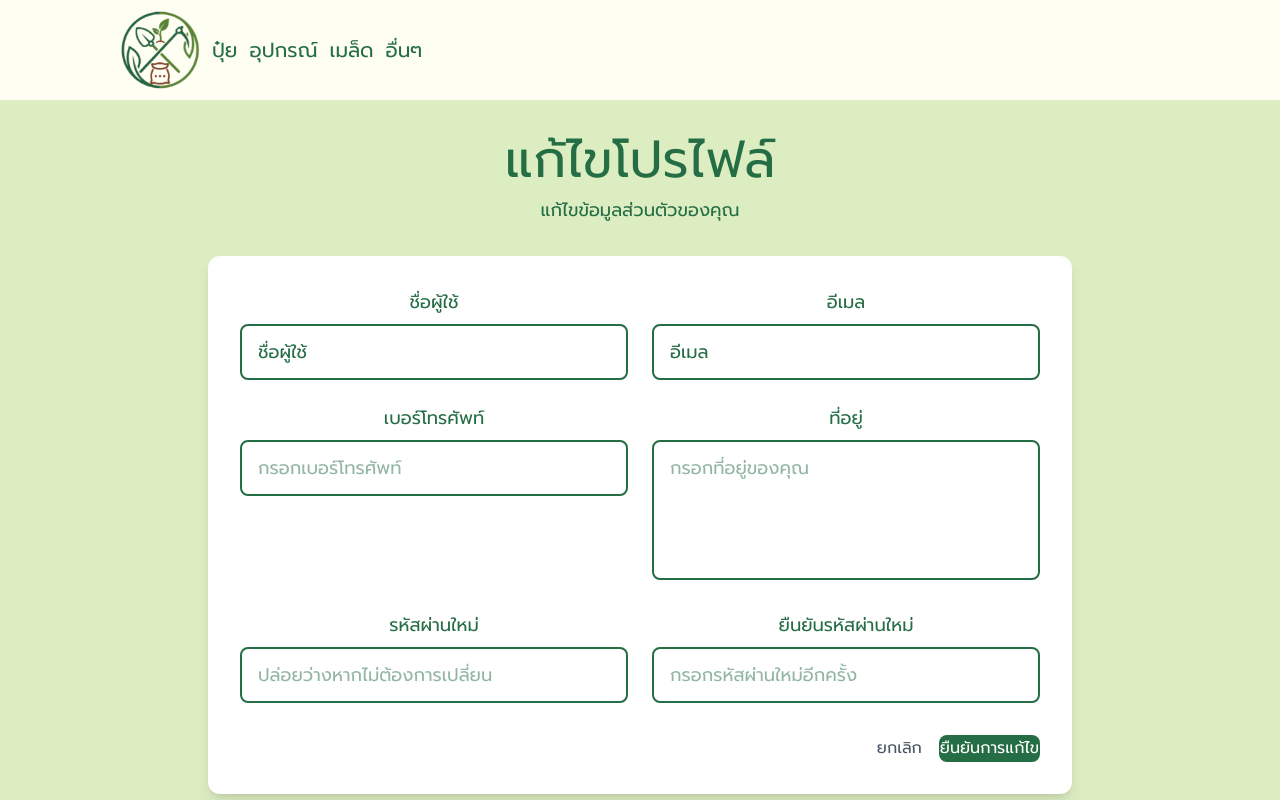
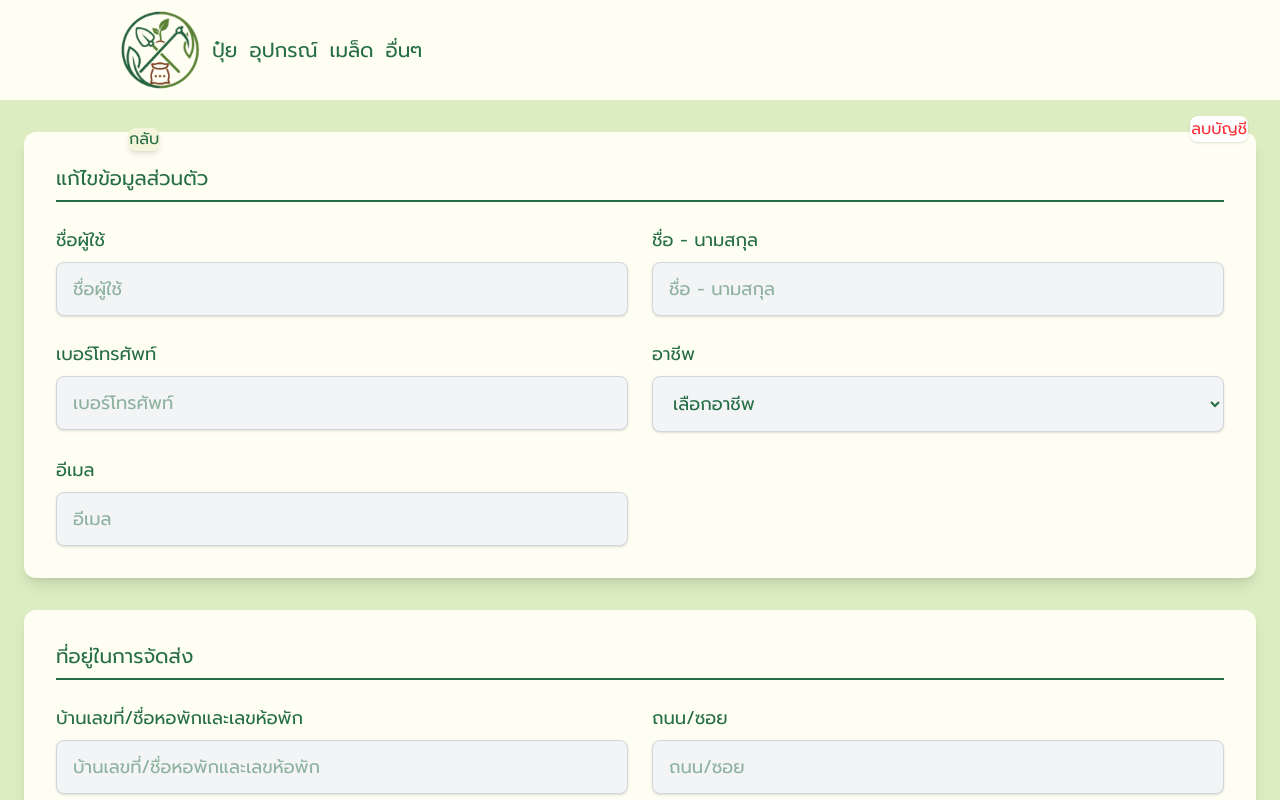
Before and after one commit to psu6810110652/Project, a React (Vite) app in the folder frontend/: page /edit-profile in a window 1280 px wide. Shown: the top 800 px of the page. Built offline with nearby package versions, Linux system fonts and the light colour scheme.

Commit message:
update ui editprofile

```diff
--- a/frontend/src/pages/EditProfile.tsx
+++ b/frontend/src/pages/EditProfile.tsx
@@ -1,18 +1,25 @@
-import React, { useState } from 'react';
+import { useState } from 'react';
 import { useNavigate } from 'react-router-dom';
+import BackButton from '../components/BackButton';
 
 const EditProfile = () => {
   const navigate = useNavigate();
   const [formData, setFormData] = useState({
-    username: 'ชื่อผู้ใช้',
-    email: 'อีเมล',
+    username: '',
+    nameSurname: '',
     phone: '',
-    address: '',
-    password: '',
-    confirmPassword: ''
+    occupation: '',
+    email: '',
+    houseNumber: '',
+    dormRoom: '',
+    streetSoi: '',
+    province: '',
+    district: '',
+    subDistrict: '',
+    postalCode: ''
   });
 
-  const handleChange = (e: React.ChangeEvent<HTMLInputElement | HTMLTextAreaElement>) => {
+  const handleChange = (e: React.ChangeEvent<HTMLInputElement | HTMLTextAreaElement | HTMLSelectElement>) => {
     const { name, value } = e.target;
     setFormData(prev => ({
       ...prev,
@@ -22,138 +29,228 @@ const EditProfile = () => {
 
   const handleSubmit = (e: React.FormEvent) => {
     e.preventDefault();
-    // Here you would typically send the data to your backend
+    // Here you would typically send data to your backend
     console.log('Profile updated:', formData);
     navigate('/profile');
   };
 
-  const handleCancel = () => {
-    navigate('/profile');
+  const handleDeleteAccount = () => {
+    // Handle account deletion
+    console.log('Delete account');
   };
 
   return (
-    <div className="min-h-screen bg-[#DCEDC1] font-['Prompt'] text-[#256D45] pb-0">
-      <div className="max-w-4xl mx-auto px-4 pt-8">
-        {/* Header */}
-        <div className="mb-8">
-          <h1 className="text-4xl font-bold mb-2">แก้ไขโปรไฟล์</h1>
-          <p className="text-lg">แก้ไขข้อมูลส่วนตัวของคุณ</p>
+    <div className="min-h-screen bg-[#DCEDC1] font-['Prompt'] text-[#256D45]">
+      <div className="relative">
+        <BackButton />
+        <button
+          onClick={handleDeleteAccount}
+          className="absolute top-4 right-8 bg-white border-2 border-red-500 text-red-500 font-bold py-2 px-4 rounded-full shadow hover:bg-red-50 transition-colors"
+        >
+          ลบบัญชี
+        </button>
       </div>
 
-        {/* Form */}
-        <form onSubmit={handleSubmit} className="bg-white rounded-xl shadow-lg p-8">
+      {/* Form Content */}
+      <div className="container mx-auto px-6 py-8">
+        <form onSubmit={handleSubmit} className="space-y-8">
+          {/* แก้ไขข้อมูลส่วนตัว */}
+          <div className="top-32 left-32 bg-[#FFFEF2] rounded-xl shadow-lg p-8">
+            <h2 className="text-xl font-bold text-[#256D45] mb-6 pb-2 border-b-2 border-[#256D45] text-left">
+              แก้ไขข้อมูลส่วนตัว
+            </h2>
+
             <div className="grid grid-cols-1 md:grid-cols-2 gap-6">
-            {/* Username */}
               <div>
-              <label className="block text-lg font-medium mb-2" htmlFor="username">
+                <label className="block text-lg font-medium text-left mb-2" htmlFor="username">
                   ชื่อผู้ใช้
                 </label>
                 <input
                   type="text"
                   id="username"
                   name="username"
+                  placeholder="ชื่อผู้ใช้"
                   value={formData.username}
                   onChange={handleChange}
-                className="w-full px-4 py-3 border-2 border-[#256D45] rounded-lg focus:outline-none focus:border-[#1a5434] text-lg"
+                  className="w-full px-4 py-3 bg-gray-100 border border-gray-300 rounded-lg shadow-sm focus:outline-none focus:border-green-500 text-lg"
                   required
                 />
               </div>
 
-            {/* Email */}
               <div>
-              <label className="block text-lg font-medium mb-2" htmlFor="email">
+                <label className="block text-lg font-medium text-left mb-2" htmlFor="nameSurname">
+                  ชื่อ - นามสกุล
+                </label>
+                <input
+                  type="text"
+                  id="nameSurname"
+                  name="nameSurname"
+                  placeholder="ชื่อ - นามสกุล"
+                  value={formData.nameSurname}
+                  onChange={handleChange}
+                  className="w-full px-4 py-3 bg-gray-100 border border-gray-300 rounded-lg shadow-sm focus:outline-none focus:border-green-500 text-lg"
+                />
+              </div>
+
+              <div>
+                <label className="block text-lg font-medium text-left mb-2" htmlFor="phone">
+                  เบอร์โทรศัพท์
+                </label>
+                <input
+                  type="tel"
+                  id="phone"
+                  name="phone"
+                  placeholder="เบอร์โทรศัพท์"
+                  value={formData.phone}
+                  onChange={handleChange}
+                  className="w-full px-4 py-3 bg-gray-100 border border-gray-300 rounded-lg shadow-sm focus:outline-none focus:border-green-500 text-lg"
+                />
+              </div>
+
+              <div>
+                <label className="block text-lg font-medium text-left mb-2" htmlFor="occupation">
+                  อาชีพ
+                </label>
+                <select
+                  id="occupation"
+                  name="occupation"
+                  value={formData.occupation}
+                  onChange={handleChange}
+                  className="w-full px-4 py-3 bg-gray-100 border border-gray-300 rounded-lg shadow-sm focus:outline-none focus:border-green-500 text-lg"
+                >
+                  <option value="">เลือกอาชีพ</option>
+                  <option value="student">นักเรียน</option>
+                  <option value="teacher">ครู</option>
+                  <option value="farmer">เกษตรกร</option>
+                  <option value="business">ธุรกิจ</option>
+                  <option value="other">อื่นๆ</option>
+                </select>
+              </div>
+
+              <div>
+                <label className="block text-lg font-medium text-left mb-2" htmlFor="email">
                   อีเมล
                 </label>
                 <input
                   type="email"
                   id="email"
                   name="email"
+                  placeholder="อีเมล"
                   value={formData.email}
                   onChange={handleChange}
-                className="w-full px-4 py-3 border-2 border-[#256D45] rounded-lg focus:outline-none focus:border-[#1a5434] text-lg"
+                  className="w-full px-4 py-3 bg-gray-100 border border-gray-300 rounded-lg shadow-sm focus:outline-none focus:border-green-500 text-lg"
                   required
                 />
               </div>
+            </div>
+          </div>
 
-            {/* Phone */}
+          {/* ที่อยู่ในการจัดส่ง */}
+          <div className="bg-[#FFFEF2] rounded-xl shadow-lg p-8">
+            <h2 className="text-xl font-bold text-[#256D45] mb-6 pb-2 border-b-2 border-[#256D45] text-left">
+              ที่อยู่ในการจัดส่ง
+            </h2>
+
+            <div className="grid grid-cols-1 md:grid-cols-2 gap-6">
               <div>
-              <label className="block text-lg font-medium mb-2" htmlFor="phone">
-                เบอร์โทรศัพท์
+                <label className="block text-lg font-medium text-left mb-2" htmlFor="houseNumber">
+                  บ้านเลขที่/ชื่อหอพักและเลขห้อพัก
                 </label>
                 <input
-                type="tel"
-                id="phone"
-                name="phone"
-                value={formData.phone}
+                  type="text"
+                  id="houseNumber"
+                  name="houseNumber"
+                  value={formData.houseNumber}
                   onChange={handleChange}
-                className="w-full px-4 py-3 border-2 border-[#256D45] rounded-lg focus:outline-none focus:border-[#1a5434] text-lg"
-                placeholder="กรอกเบอร์โทรศัพท์"
+                  className="w-full px-4 py-3 bg-gray-100 border border-gray-300 rounded-lg shadow-sm focus:outline-none focus:border-green-500 text-lg"
+                  placeholder="บ้านเลขที่/ชื่อหอพักและเลขห้อพัก"
                 />
               </div>
 
-            {/* Address */}
               <div>
-              <label className="block text-lg font-medium mb-2" htmlFor="address">
-                ที่อยู่
+                <label className="block text-lg font-medium text-left mb-2" htmlFor="streetSoi">
+                  ถนน/ซอย
                 </label>
-              <textarea
-                id="address"
-                name="address"
-                value={formData.address}
+                <input
+                  type="text"
+                  id="streetSoi"
+                  name="streetSoi"
+                  value={formData.streetSoi}
                   onChange={handleChange}
-                rows={4}
-                className="w-full px-4 py-3 border-2 border-[#256D45] rounded-lg focus:outline-none focus:border-[#1a5434] text-lg resize-none"
-                placeholder="กรอกที่อยู่ของคุณ"
+                  className="w-full px-4 py-3 bg-gray-100 border border-gray-300 rounded-lg shadow-sm focus:outline-none focus:border-green-500 text-lg"
+                  placeholder="ถนน/ซอย"
                 />
               </div>
 
-            {/* Password */}
               <div>
-              <label className="block text-lg font-medium mb-2" htmlFor="password">
-                รหัสผ่านใหม่
+                <label className="block text-lg font-medium text-left mb-2" htmlFor="province">
+                  จังหวัด
                 </label>
                 <input
-                type="password"
-                id="password"
-                name="password"
-                value={formData.password}
+                  type="text"
+                  id="province"
+                  name="province"
+                  value={formData.province}
                   onChange={handleChange}
-                className="w-full px-4 py-3 border-2 border-[#256D45] rounded-lg focus:outline-none focus:border-[#1a5434] text-lg"
-                placeholder="ปล่อยว่างหากไม่ต้องการเปลี่ยน"
+                  className="w-full px-4 py-3 bg-gray-100 border border-gray-300 rounded-lg shadow-sm focus:outline-none focus:border-green-500 text-lg"
+                  placeholder="จังหวัด"
                 />
               </div>
 
-            {/* Confirm Password */}
               <div>
-              <label className="block text-lg font-medium mb-2" htmlFor="confirmPassword">
-                ยืนยันรหัสผ่านใหม่
+                <label className="block text-lg font-medium text-left mb-2" htmlFor="district">
+                  อำเภอ
                 </label>
                 <input
-                type="password"
-                id="confirmPassword"
-                name="confirmPassword"
-                value={formData.confirmPassword}
+                  type="text"
+                  id="district"
+                  name="district"
+                  value={formData.district}
                   onChange={handleChange}
-                className="w-full px-4 py-3 border-2 border-[#256D45] rounded-lg focus:outline-none focus:border-[#1a5434] text-lg"
-                placeholder="กรอกรหัสผ่านใหม่อีกครั้ง"
+                  className="w-full px-4 py-3 bg-gray-100 border border-gray-300 rounded-lg shadow-sm focus:outline-none focus:border-green-500 text-lg"
+                  placeholder="อำเภอ"
                 />
+              </div>
+
+              <div>
+                <label className="block text-lg font-medium text-left mb-2" htmlFor="subDistrict">
+                  ตำบล
+                </label>
+                <input
+                  type="text"
+                  id="subDistrict"
+                  name="subDistrict"
+                  value={formData.subDistrict}
+                  onChange={handleChange}
+                  className="w-full px-4 py-3 bg-gray-100 border border-gray-300 rounded-lg shadow-sm focus:outline-none focus:border-green-500 text-lg"
+                  placeholder="ตำบล"
+                />
+              </div>
+
+              <div>
+                <label className="block text-lg font-medium text-left mb-2" htmlFor="postalCode">
+                  รหัสไปรษณีย์
+                </label>
+                <input
+                  type="text"
+                  id="postalCode"
+                  name="postalCode"
+                  value={formData.postalCode}
+                  onChange={handleChange}
+                  className="w-full px-4 py-3 bg-gray-100 border border-gray-300 rounded-lg shadow-sm focus:outline-none focus:border-green-500 text-lg"
+                  placeholder="รหัสไปรษณีย์"
+                />
+              </div>
             </div>
           </div>
 
           {/* Buttons */}
-          <div className="flex flex-col sm:flex-row gap-4 mt-8 justify-end">
-            <button
-              type="button"
-              onClick={handleCancel}
-              className="px-8 py-3 border-2 border-gray-400 text-gray-600 font-semibold rounded-lg hover:bg-gray-50 transition text-lg"
-            >
-              ยกเลิก
-            </button>
+          <div className="flex justify-end gap-4">
             <button
               type="submit"
-              className="px-8 py-3 bg-[#256D45] text-white font-semibold rounded-lg hover:bg-[#1a5434] transition text-lg"
+              className="px-8 py-3 bg-[#256D45] text-white font-semibold rounded-lg hover:bg-[#1a5434] transition-colors text-lg"
             >
-              ยืนยันการแก้ไข
+              บันทึก
             </button>
           </div>
         </form>
```
Lines whose indentation alone changed are shown as unchanged.
